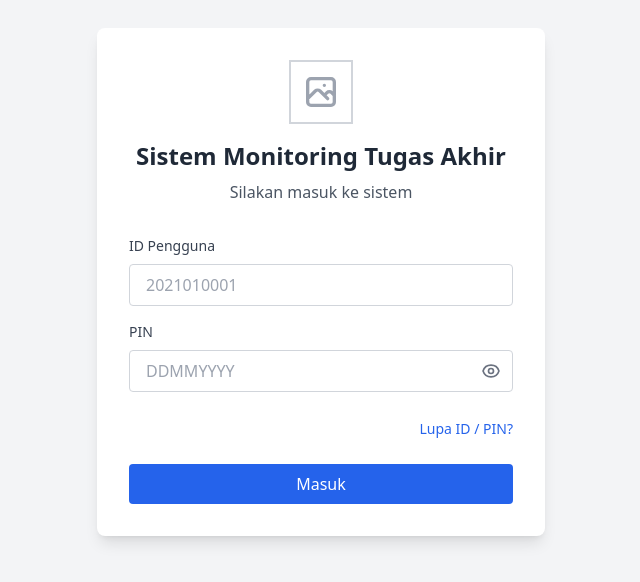
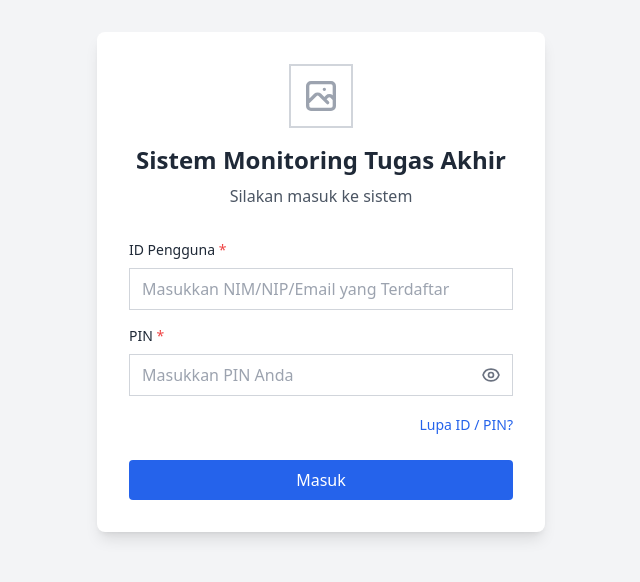
Before and after one commit to Rinduprawa/Monitoring-TA-STKW, a React app in the folder frontend/: page /login in a window 1280 px wide. Shown: the part 118-700 px from the top of the page, without its empty margins (319-959 px from the left). Built offline with nearby package versions, Linux system fonts and the light colour scheme; the HTML template or start-up script is replaced by a standard one.

Commit message:
clean: login

```diff
--- a/frontend/src/components/DashboardLayout.jsx
+++ b/frontend/src/components/DashboardLayout.jsx
@@ -104,7 +104,7 @@ export default function DashboardLayout() {
             {showDropdown && (
               <div className="absolute right-0 mt-2 w-48 bg-white border border-gray-300 shadow-lg z-10">
                 <Link
-                  to={`/${user?.role}/profile`}
+                  to={`/${user?.role}/profil`}
                   className="block px-4 py-2 hover:bg-gray-100 text-gray-800"
                   onClick={() => setShowDropdown(false)}
                 >
--- a/frontend/src/components/common/FormInput.jsx
+++ b/frontend/src/components/common/FormInput.jsx
@@ -1,4 +1,4 @@
-// src/components/common/FormInput.jsx
+import { useState } from 'react';
 
 export default function FormInput({
   label,
@@ -11,13 +11,19 @@ export default function FormInput({
   error = null,
   disabled = false
 }) {
+
+  const [showPassword, setShowPassword] = useState(false);
+  const inputType = type === 'password' && showPassword ? 'text' : type;
+
   return (
     <div className="mb-4">
-      <label className="block mb-2 text-sm">
+      <label className="block mb-2 text-sm text-gray-800">
         {label} {required && <span className="text-red-500">*</span>}
       </label>
+
+      <div className="relative">
         <input
-        type={type}
+          type={inputType}
           name={name}
           value={value}
           onChange={onChange}
@@ -28,8 +34,31 @@ export default function FormInput({
             error ? 'border-red-500' : 'border-gray-300'
           } focus:outline-none focus:border-gray-500 ${
             disabled ? 'bg-gray-100 cursor-not-allowed' : ''
-        }`}
+          } ${type === 'password' ? 'pr-10' : ''}`}
         />
+
+        {/* Toggle Password Button */}
+        {type === 'password' && (
+          <button
+            type="button"
+            onClick={() => setShowPassword(!showPassword)}
+            className="absolute right-3 top-1/2 -translate-y-1/2 text-gray-500 hover:text-gray-700"
+            tabIndex={-1}
+          >
+            {showPassword ? (
+              <svg className="w-5 h-5" fill="none" stroke="currentColor" viewBox="0 0 24 24">
+                <path strokeLinecap="round" strokeLinejoin="round" strokeWidth={2} d="M13.875 18.825A10.05 10.05 0 0112 19c-4.478 0-8.268-2.943-9.543-7a9.97 9.97 0 011.563-3.029m5.858.908a3 3 0 114.243 4.243M9.878 9.878l4.242 4.242M9.88 9.88l-3.29-3.29m7.532 7.532l3.29 3.29M3 3l3.59 3.59m0 0A9.953 9.953 0 0112 5c4.478 0 8.268 2.943 9.543 7a10.025 10.025 0 01-4.132 5.411m0 0L21 21" />
+              </svg>
+            ) : (
+              <svg className="w-5 h-5" fill="none" stroke="currentColor" viewBox="0 0 24 24">
+                <path strokeLinecap="round" strokeLinejoin="round" strokeWidth={2} d="M15 12a3 3 0 11-6 0 3 3 0 016 0z" />
+                <path strokeLinecap="round" strokeLinejoin="round" strokeWidth={2} d="M2.458 12C3.732 7.943 7.523 5 12 5c4.478 0 8.268 2.943 9.542 7-1.274 4.057-5.064 7-9.542 7-4.477 0-8.268-2.943-9.542-7z" />
+              </svg>
+            )}
+          </button>
+        )}
+      </div>
+
       {error && <p className="mt-1 text-sm text-red-500">{error}</p>}
     </div>
   );
--- a/frontend/src/pages/Login.jsx
+++ b/frontend/src/pages/Login.jsx
@@ -1,11 +1,11 @@
 import { useState } from 'react';
 import { useNavigate } from 'react-router-dom';
 import { useAuth } from '../context/AuthContext';
+import FormInput from '../components/common/FormInput';
 
 function Login() {
   const [identifier, setIdentifier] = useState('');
   const [password, setPassword] = useState('');
-  const [showPassword, setShowPassword] = useState(false);
   const [error, setError] = useState('');
   const [loading, setLoading] = useState(false);
 
@@ -19,26 +19,24 @@ function Login() {
 
     try {
       const userData = await login(identifier, password);
-
-      // Redirect berdasarkan role
       switch (userData.role) {
         case 'mahasiswa':
-          navigate('/mahasiswa');
+          navigate('/mahasiswa/dashboard');
           break;
         case 'dosen':
-          navigate('/dosen');
+          navigate('/dosen/dashboard');
           break;
         case 'kaprodi':
-          navigate('/kaprodi');
+          navigate('/kaprodi/dashboard');
           break;
         case 'admin':
-          navigate('/admin');
+          navigate('/admin/dashboard');
           break;
         default:
           navigate('/');
       }
     } catch (err) {
-      setError(err.response?.data?.message || 'Login gagal. Periksa kembali ID dan PIN Anda.');
+      setError(err.response?.data?.message);
     } finally {
       setLoading(false);
     }
@@ -47,6 +45,7 @@ function Login() {
   return (
     <div className="min-h-screen bg-gray-100 flex items-center justify-center p-4">
       <div className="bg-white rounded-lg shadow-lg p-8 w-full max-w-md">
+
         {/* Logo/Icon placeholder */}
         <div className="flex justify-center mb-4">
           <div className="w-16 h-16 border-2 border-gray-300 flex items-center justify-center">
@@ -73,61 +72,28 @@ function Login() {
 
         {/* Form */}
         <form onSubmit={handleSubmit}>
-          {/* ID Pengguna */}
-          <div className="mb-4">
-            <label htmlFor="identifier" className="block text-sm font-medium text-gray-700 mb-2">
-              ID Pengguna
-            </label>
-            <input
-              type="text"
-              id="identifier"
-              placeholder="2021010001"
-              value={identifier}
+          <FormInput
+            label="ID Pengguna"
+            name="identifier"
+            placeholder="Masukkan NIM/NIP/Email yang Terdaftar"
             onChange={(e) => setIdentifier(e.target.value)}
-              className="w-full px-4 py-2 border border-gray-300 rounded focus:outline-none focus:ring-2 focus:ring-blue-500"
             required
             disabled={loading}
           />
-          </div>
 
-          {/* PIN */}
-          <div className="mb-6">
-            <label htmlFor="password" className="block text-sm font-medium text-gray-700 mb-2">
-              PIN
-            </label>
-            <div className="relative">
-              <input
-                type={showPassword ? 'text' : 'password'}
-                id="password"
-                placeholder="DDMMYYYY"
-                value={password}
+          <FormInput
+            type='password'
+            label="PIN"
+            name="password"
+            placeholder="Masukkan PIN Anda"
             onChange={(e) => setPassword(e.target.value)}
-                className="w-full px-4 py-2 border border-gray-300 rounded focus:outline-none focus:ring-2 focus:ring-blue-500"
             required
             disabled={loading}
           />
-              <button
-                type="button"
-                onClick={() => setShowPassword(!showPassword)}
-                className="absolute right-3 top-1/2 -translate-y-1/2 text-gray-500 hover:text-gray-700"
-              >
-                {showPassword ? (
-                  <svg className="w-5 h-5" fill="none" stroke="currentColor" viewBox="0 0 24 24">
-                    <path strokeLinecap="round" strokeLinejoin="round" strokeWidth={2} d="M13.875 18.825A10.05 10.05 0 0112 19c-4.478 0-8.268-2.943-9.543-7a9.97 9.97 0 011.563-3.029m5.858.908a3 3 0 114.243 4.243M9.878 9.878l4.242 4.242M9.88 9.88l-3.29-3.29m7.532 7.532l3.29 3.29M3 3l3.59 3.59m0 0A9.953 9.953 0 0112 5c4.478 0 8.268 2.943 9.543 7a10.025 10.025 0 01-4.132 5.411m0 0L21 21" />
-                  </svg>
-                ) : (
-                  <svg className="w-5 h-5" fill="none" stroke="currentColor" viewBox="0 0 24 24">
-                    <path strokeLinecap="round" strokeLinejoin="round" strokeWidth={2} d="M15 12a3 3 0 11-6 0 3 3 0 016 0z" />
-                    <path strokeLinecap="round" strokeLinejoin="round" strokeWidth={2} d="M2.458 12C3.732 7.943 7.523 5 12 5c4.478 0 8.268 2.943 9.542 7-1.274 4.057-5.064 7-9.542 7-4.477 0-8.268-2.943-9.542-7z" />
-                  </svg>
-                )}
-              </button>
-            </div>
-          </div>
 
-          {/* Lupa ID / PIN link */}
+          {/* Lupa ID / PIN */}
           <div className="text-right mb-6">
-            <a href="#" className="text-sm text-blue-600 hover:text-blue-800">
+            <a href="https://wa.me/" target="_blank" className="text-sm text-blue-600 hover:text-blue-800">
               Lupa ID / PIN?
             </a>
           </div>
--- a/frontend/src/pages/admin/DashboardAdmin.jsx
+++ /dev/null
@@ -1,50 +0,0 @@
-import { useAuth } from '../../context/AuthContext';
-import { useState } from 'react';
-import LogoutConfirmation from '../common/LogoutConfirmation';
-
-function DashboardAdmin() {
-  const { user, logout } = useAuth();
-  const [showLogoutModal, setShowLogoutModal] = useState(false);
-
-  const handleLogoutClick = () => {
-    setShowLogoutModal(true);
-  };
-
-  const handleLogoutConfirm = () => {
-    setShowLogoutModal(false);
-    logout();
-  };
-
-  const handleLogoutCancel = () => {
-    setShowLogoutModal(false);
-  };
-
-  return (
-    <div className="min-h-screen bg-gray-100 p-8">
-      <div className="max-w-7xl mx-auto">
-        <div className="bg-white rounded-lg shadow p-6">
-          <div className="flex justify-between items-center mb-6">
-            <h1 className="text-2xl font-bold">Dashboard Admin</h1>
-            <button
-              onClick={handleLogoutClick}
-              className="bg-red-600 text-white px-4 py-2 rounded hover:bg-red-700"
-            >
-              Logout
-            </button>
-          </div>
-          <p className="text-gray-600">Selamat datang, {user?.name}!</p>
-        </div>
-      </div>
-
-      {/* Logout Confirmation Modal */}
-      <LogoutConfirmation
-        isOpen={showLogoutModal}
-        onClose={handleLogoutCancel}
-        onConfirm={handleLogoutConfirm}
-      />
-    </div>
-  );
-
-}
-
-export default DashboardAdmin;
```
Also changed, not shown: frontend/src/App.jsx (+4 -8 lines), 1 other file (tests, documents, lock files or other folders). Lines whose indentation alone changed are shown as unchanged.
